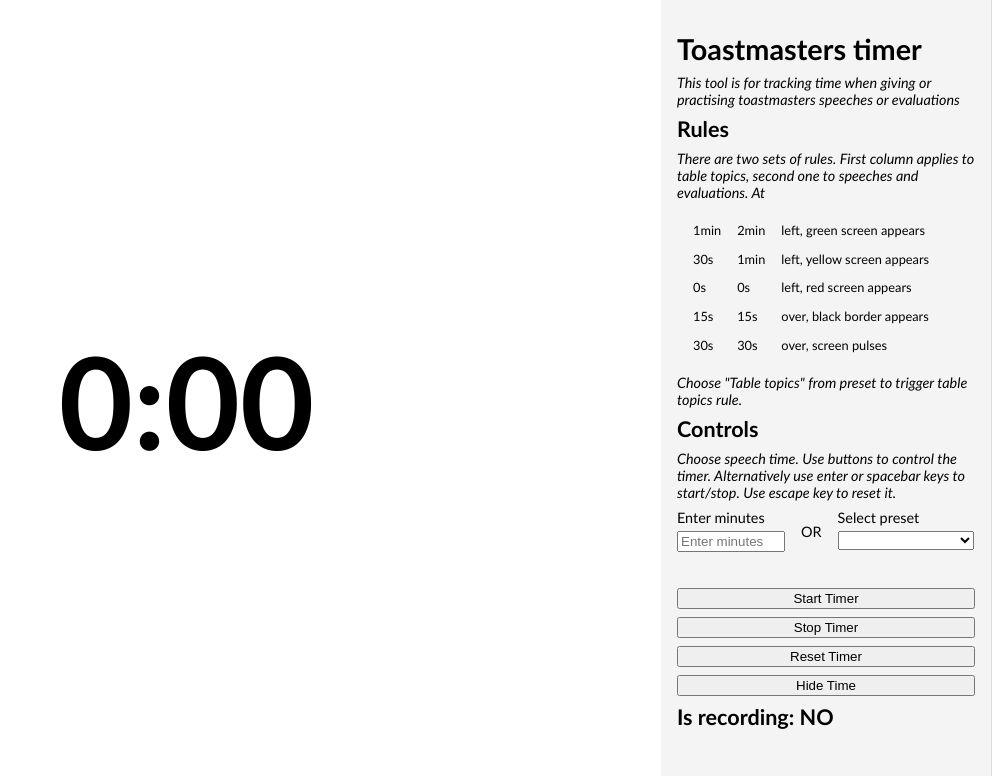
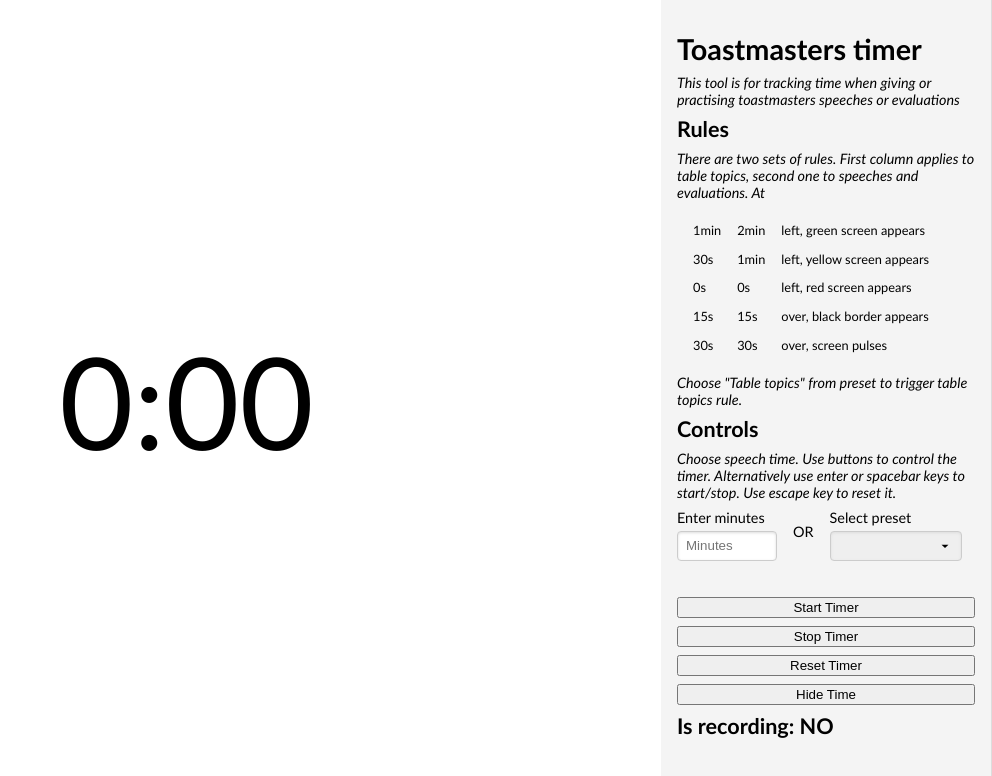
Before and after one commit to Ajuska/toastmasters-timer, an Angular app: page / in a window 1280 px wide. Shown: the top 776 px of the page, without its empty margins (288-1280 px from the left). Built offline with nearby package versions, Linux system fonts and the light colour scheme.

Commit message:
Style inputs

```diff
--- a/src/app/app.component.html
+++ b/src/app/app.component.html
@@ -76,12 +76,17 @@
         <label for="userMinutes">Enter minutes</label>
         <input
           type="number"
-          placeholder="Enter minutes"
+          placeholder="Minutes"
           class="form--input"
+          [ngClass]="{
+            'form--input--error':
+              userMinutesInput.invalid && isStartTimerTouched
+          }"
           [(ngModel)]="userMinutes"
           #userMinutesInput="ngModel"
           [disabled]="isDisabled"
           (change)="onTimeInputChange()"
+          id="userMinutes"
           min="1"
           step="1"
           required
@@ -129,9 +134,9 @@
         'box-shadow': getBoxShadow(),
       }"
     ></div>
-    <h3 *ngIf="displaySeconds" class="timer">
+    <p *ngIf="displaySeconds" class="timer">
       {{ formatTime(seconds) }}
-    </h3>
+    </p>
   </div>
 </main>
 
--- a/src/app/app.component.sass
+++ b/src/app/app.component.sass
@@ -1,3 +1,5 @@
+$red: #f0506e
+
 @keyframes flash
   0%
     opacity: 1
@@ -59,10 +61,17 @@
 .form--input
   width: 100px
 
+.form--input--error
+  border-color: $red
+  color: $red
+
+.form--input--error:focus-visible
+  outline: auto
+
 .form--error
   position: absolute
   bottom: 0
-  color: red
+  color: $red
 
 .rules
   display: flex
--- a/src/styles.sass
+++ b/src/styles.sass
@@ -16,3 +16,23 @@
 
 :root
     font-family: 'Trebuchet MS', Arial, sans-serif
+
+input[type=number], select
+    border: 1px solid #ccc
+    border-radius: 4px
+    box-shadow: inset 0 1px 3px #ddd
+    box-sizing: border-box
+    display: inline-block
+    padding: .5em .6em
+    vertical-align: middle
+
+select
+  -webkit-appearance: none
+  appearance: none
+
+select
+  background-image: url("/caret-down.svg")
+  background-size: 24px
+  background-repeat: no-repeat
+  background-position: calc(100% - 4px) center
+  color: black
```
Also changed, not shown: public/caret-down.svg (added).
